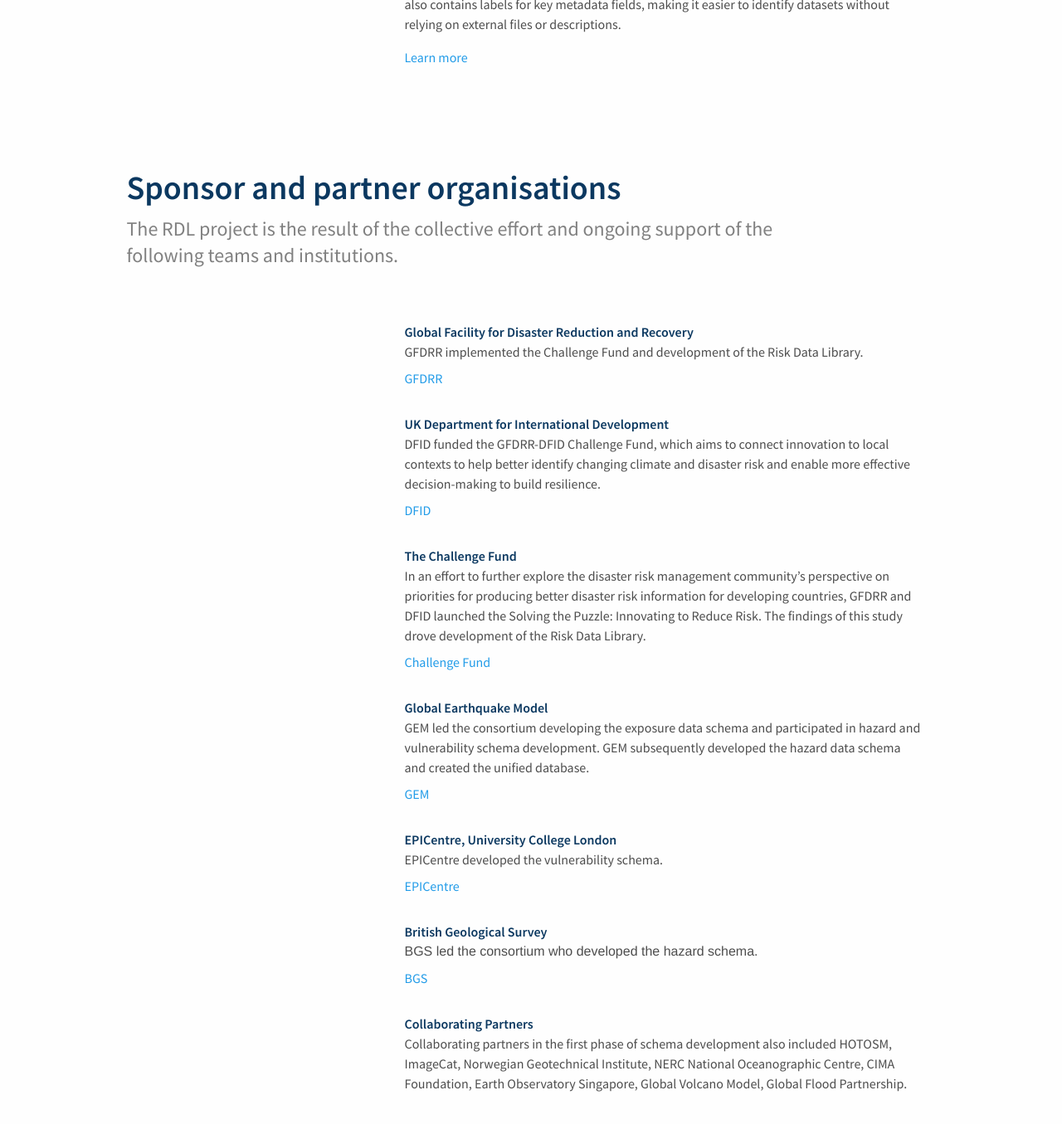
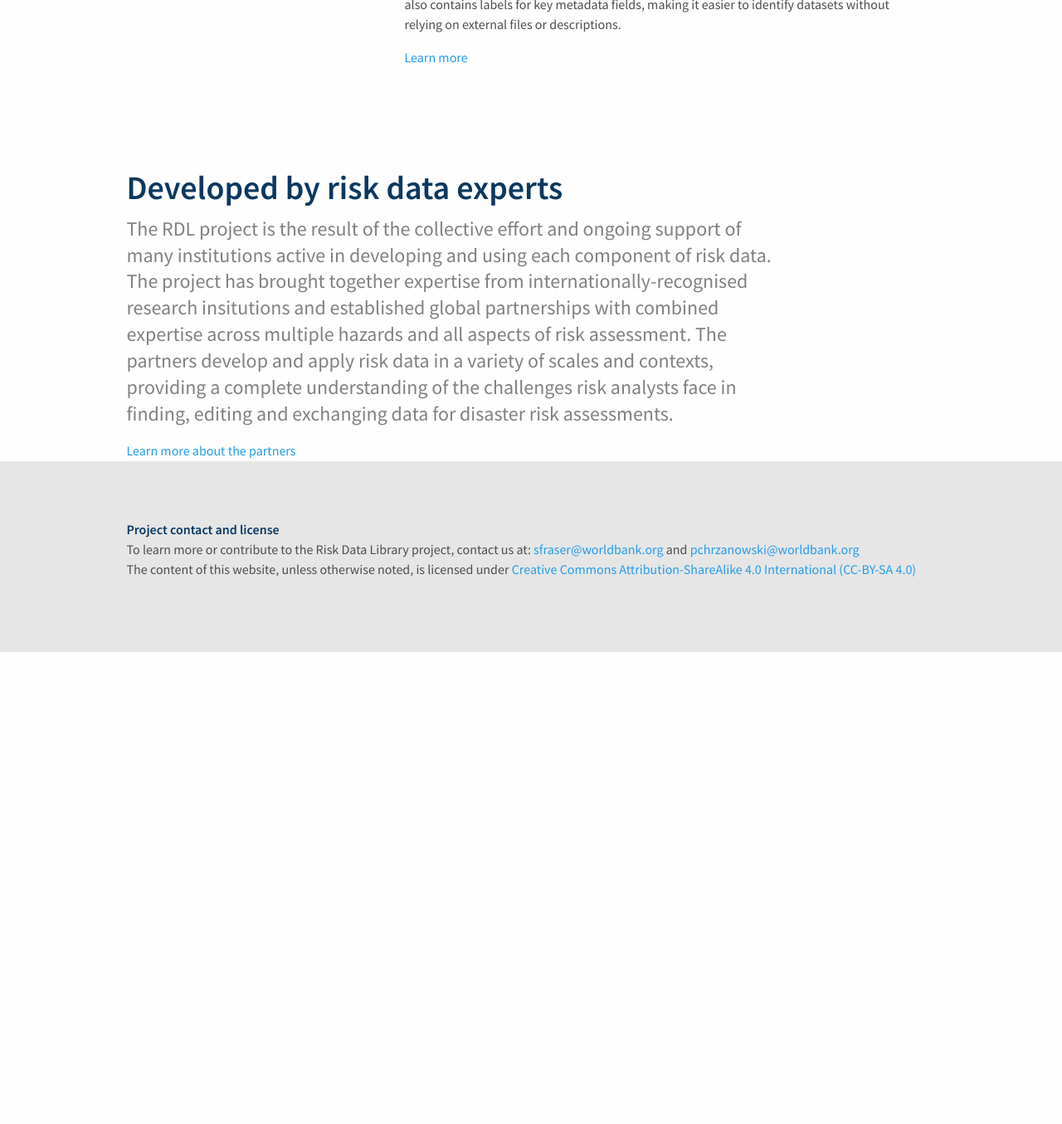
Before and after one commit to GFDRR/risk-data-library.github.io, a Jekyll site: the page built from index.html, in a window 1280 px wide and 1400 px high, scrolled down 1471 px. Shown: the top 1355 px of the window at 83% size. Built offline with Jekyll 4.4.1, drawn with Linux system fonts in a browser that asks for light colours; nearby versions of some CDN libraries; after the commit the page ends 2257 px from its top, so only the background shows below that.

Commit message:
streamline the partners section on homepage
streamline the partners section on homepage (duplicated with project page so point to there)

```diff
--- a/_includes/home/supporting-organisations.html
+++ b/_includes/home/supporting-organisations.html
@@ -1,89 +1,17 @@
 <div class="components supporting-organisations">
     <h3 class="components-title subtitle">
-      Sponsor and partner organisations
+      Developed by risk data experts
     </h3>
   <div class="reusable-component-right">
     <p class="subtitle-description">
-      The RDL project is the result of the collective effort and ongoing support of the following teams and institutions.
+      The RDL project is the result of the collective effort and ongoing support of many institutions active in developing and using each component of risk data.
+      The project has brought together expertise from internationally-recognised research insitutions and established global partnerships with combined expertise across multiple hazards and
+      all aspects of risk assessment.
+      The partners develop and apply risk data in a variety of scales and contexts, providing a complete understanding of the challenges risk analysts face in finding, editing and exchanging data for disaster risk assessments.
     </p>
+    <div class="link-container ">
+      <a href="/project" class="link">Learn more about the partners</a>
+    </div>
+
   </div>
 </div>
-
-<div class="component-individual reusable-component">
-  <div class="reusable-component-left">
-  </div>
-  <div class="reusable-component-right">
-    <div class="reusable-content">
-
-      <div class="individual-organisation">
-        <p class="title-color">
-          Global Facility for Disaster Reduction and Recovery
-        </p>
-        <p class="individual-organisation-link">
-          GFDRR implemented the Challenge Fund and development of the Risk Data Library.
-        </p>
-        <a class="link" target="_blank" href="https://www.gfdrr.org/en">GFDRR</a>
-      </div>
-
-      <div class="individual-organisation">
-        <p class="title-color">
-          UK Department for International Development
-        </p>
-        <p class="individual-organisation-link">
-          DFID funded the GFDRR-DFID Challenge Fund, which aims to connect innovation to local contexts to help better identify changing climate and disaster risk and enable more effective decision-making to build resilience.
-        </p>
-        <a class="link" target="_blank" href="https://www.gov.uk/government/organisations/department-for-international-development">DFID</a>
-      </div>
-
-      <div class="individual-organisation">
-        <p class="title-color">
-          The Challenge Fund
-        </p>
-        <p class="individual-organisation-link">
-          In an effort to further explore the disaster risk management community’s perspective on priorities for producing better disaster risk information for developing countries, GFDRR and DFID launched the Solving the Puzzle: Innovating to Reduce Risk. The findings of this study drove development of the Risk Data Library.
-        </p>
-        <a class="link" target="_blank" href="https://www.gfdrr.org/en/challenge-fund">Challenge Fund</a>
-      </div>
-
-      <div class="individual-organisation">
-        <p class="title-color">
-          Global Earthquake Model
-        </p>
-        <p class="individual-organisation-link">
-          GEM led the consortium developing the exposure data schema and participated in hazard and vulnerability schema development. GEM subsequently
-            developed the hazard data schema and created the unified database.
-        </p>
-        <a class="link" target="_blank" href="https://www.globalquakemodel.org/">GEM</a>
-      </div>
-
-      <div class="individual-organisation">
-        <p class="title-color">
-          EPICentre, University College London
-        </p>
-        <p class="individual-organisation-link">
-          EPICentre developed the vulnerability schema.
-        </p>
-        <a class="link" target="_blank" href="https://www.ucl.ac.uk/epicentre">EPICentre</a>
-      </div>
-
-      <div class="individual-organisation">
-        <p class="title-color">
-          British Geological Survey
-        </p>
-          BGS led the consortium who developed the hazard schema.
-        <p class="individual-organisation-link">
-        </p>
-        <a class="link" target="_blank" href="https://www.bgs.ac.uk">BGS</a>
-      </div>
-
-      <div class="individual-organisation">
-        <p class="title-color">
-          Collaborating Partners
-        </p>
-        <p class="individual-organisation-link">
-          Collaborating partners in the first phase of schema development also included HOTOSM, ImageCat, Norwegian Geotechnical Institute, NERC National Oceanographic Centre, CIMA Foundation, Earth Observatory Singapore, Global Volcano Model, Global Flood Partnership.
-        </p>
-      </div>
-    </div>
-  </div>
-</div>
```
